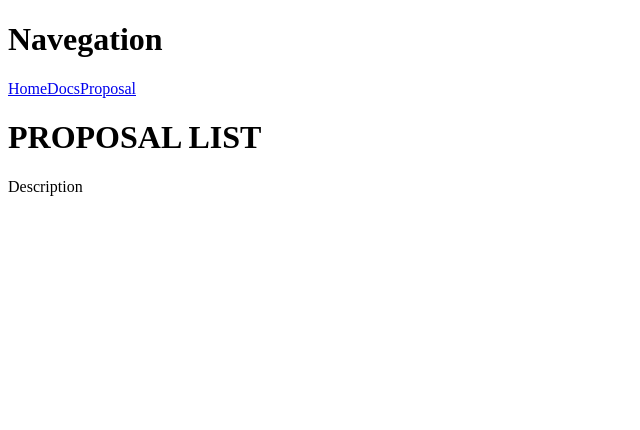
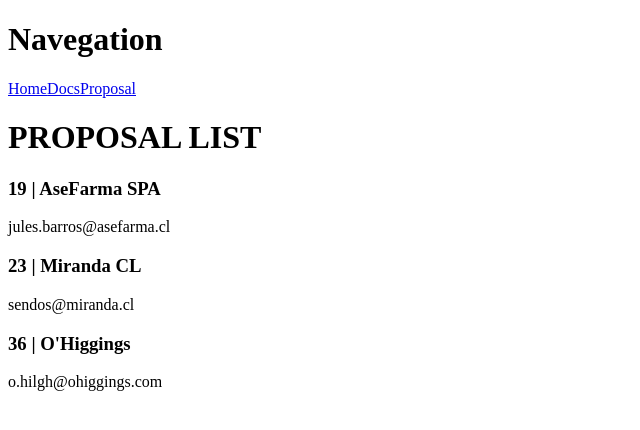
Before and after one commit to oscarmolivera/angular-rails-fe, an Angular app: page /proposals in a window 1280 px wide. Shown: the top 430 px of the page, without its empty margins (0-640 px from the left). Built offline with nearby package versions, Linux system fonts and the light colour scheme.

Commit message:
implementato clase Proposal con data sample

```diff
--- a/src/app/proposals/proposals-list.component.html
+++ b/src/app/proposals/proposals-list.component.html
@@ -1,2 +1,5 @@
 <h1>PROPOSAL LIST</h1>
-<p>Description</p>
+<div *ngFor="let prop of proposals">
+  <H3>{{prop.id}} | {{ prop.customer }}</H3>
+  <div>{{prop.client_email}}</div>
+</div>
--- a/src/app/proposals/proposals-list.component.ts
+++ b/src/app/proposals/proposals-list.component.ts
@@ -1,4 +1,5 @@
 import { Component, OnInit } from '@angular/core';
+import { Proposal } from './proposal';
 
 @Component({
   selector: 'proposals-list',
@@ -10,5 +11,14 @@ export class ProposalsListComponent implements OnInit {
 
   ngOnInit() {
   }
+  proposalOne: Proposal = new Proposal(19, 'AseFarma SPA', 'http://portfolio.oscarmolivera.me', 'Angular4', 40, 6000, 1, 'jules.barros@asefarma.cl');
+  proposalTwo: Proposal = new Proposal(23, 'Miranda CL', 'http://portfolio.oscarmolivera.me', 'Angular4', 40, 6000, 1, 'sendos@miranda.cl');
+  proposalThree: Proposal = new Proposal(36, 'O\'Higgings', 'http://portfolio.oscarmolivera.me', 'Angular4', 40, 6000, 1, 'o.hilgh@ohiggings.com');
+
+  proposals: Proposal[] = [
+    this.proposalOne,
+    this.proposalTwo,
+    this.proposalThree
+  ]
 
 }
```
